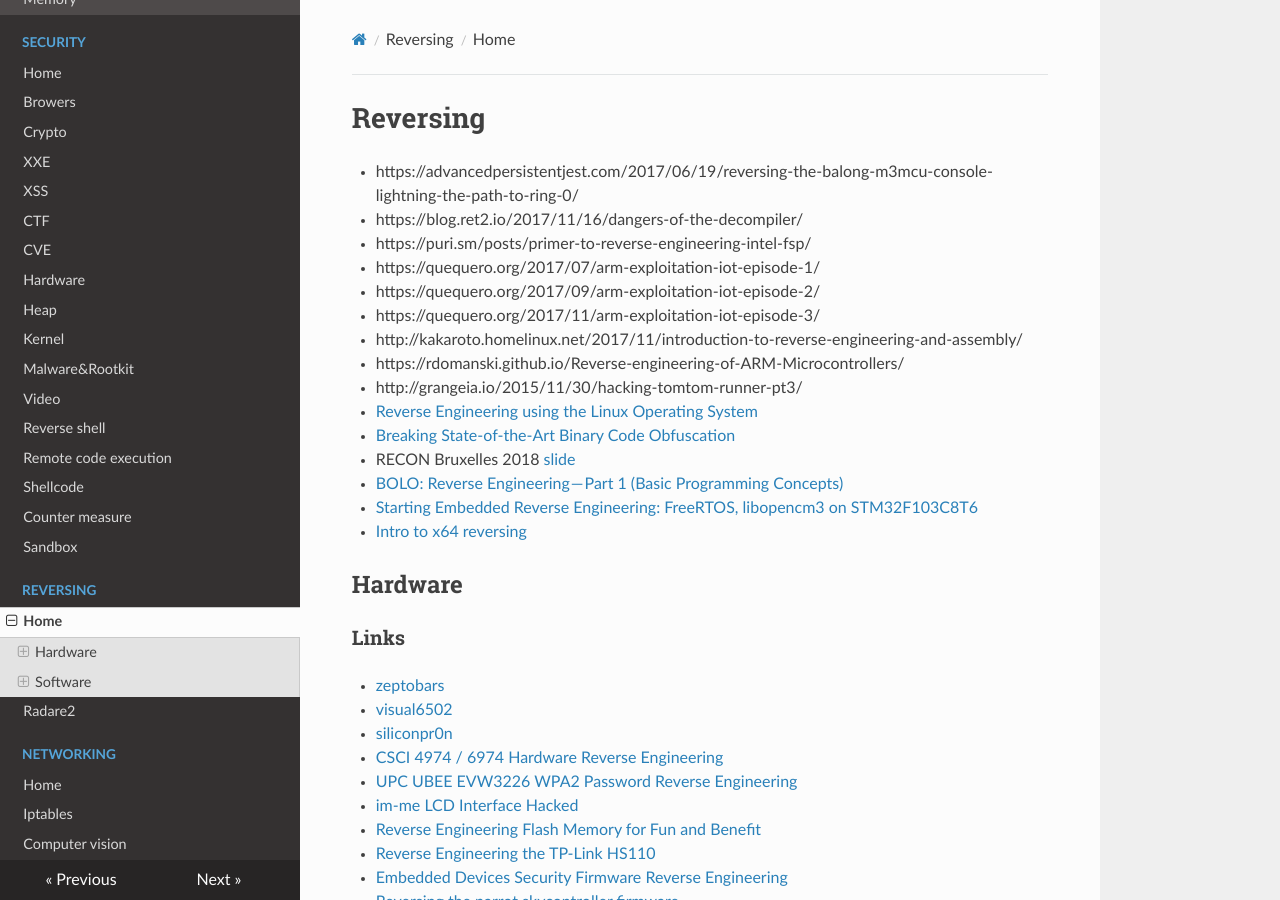
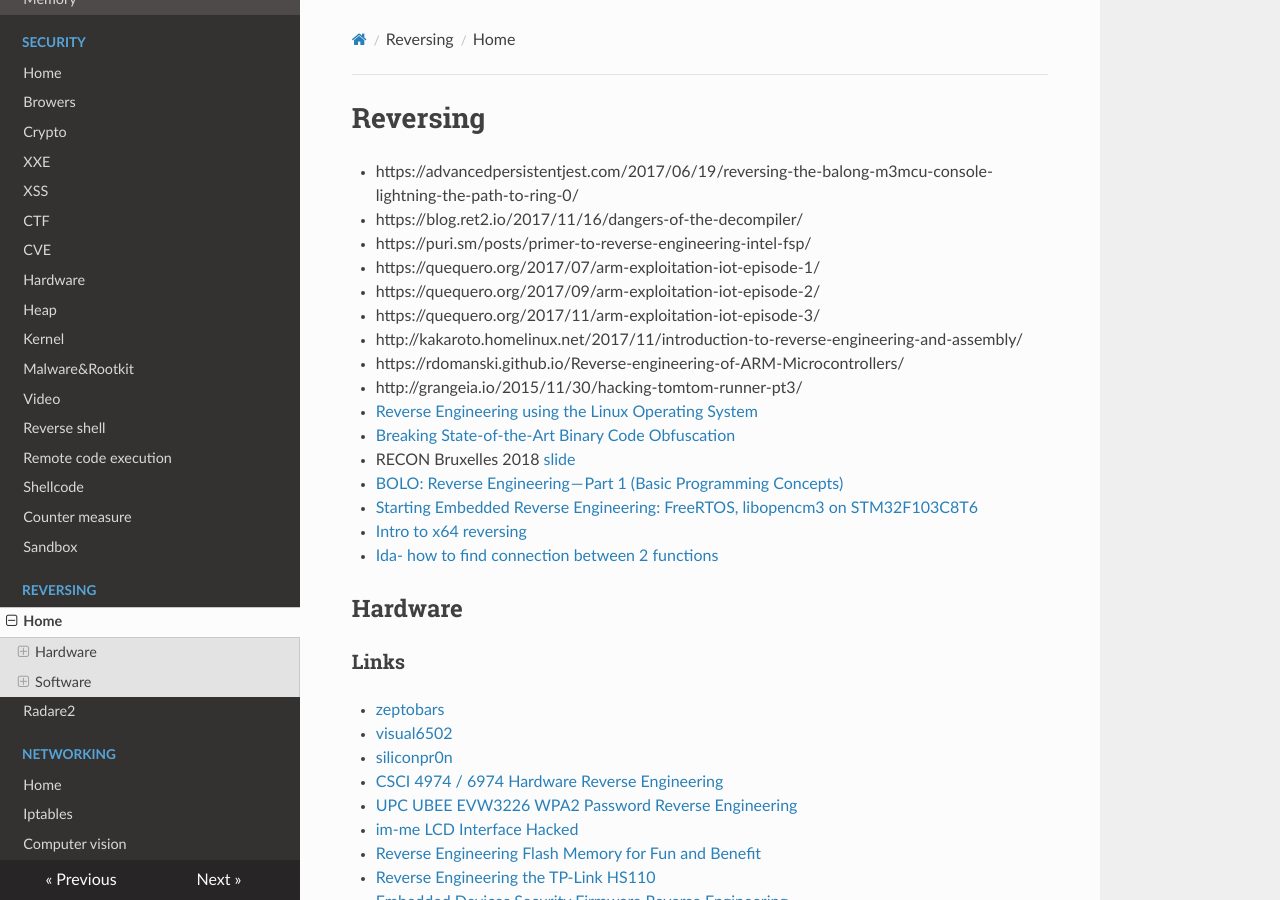
Before and after one commit to gipi/low-level, an MkDocs documentation site: the page built from docs/reversing/reversing.md, in a window 1280 px wide and 900 px high. Built offline with MkDocs 1.6.1, drawn with Linux system fonts in a browser that asks for light colours; nearby versions of some CDN libraries; old or Windows-style settings are respelled for this version of MkDocs.

Commit message:
Update reversing.md

```diff
--- a/docs/reversing/reversing.md
+++ b/docs/reversing/reversing.md
@@ -15,6 +15,8 @@
  - [BOLO: Reverse Engineering — Part 1 (Basic Programming Concepts)](https://medium.com/@danielabloom/bolo-reverse-engineering-part-1-basic-programming-concepts-f88b233c63b7)
  - [Starting Embedded Reverse Engineering: FreeRTOS, libopencm3 on STM32F103C8T6](https://blog.3or.de/starting-embedded-reverse-engineering-freertos-libopencm3-on-stm32f103c8t6.html)
  - [Intro to x64 reversing](https://pdfs.semanticscholar.org/presentation/a653/8fe41866bc0937f3aaaeb7f16f2be72f2369.pdf)
+ - [Ida- how to find connection between 2 functions
+](https://reverseengineering.stackexchange.com/questions/17659/ida-how-to-find-connection-between-2-functions)
 
 ## Hardware
 
```
